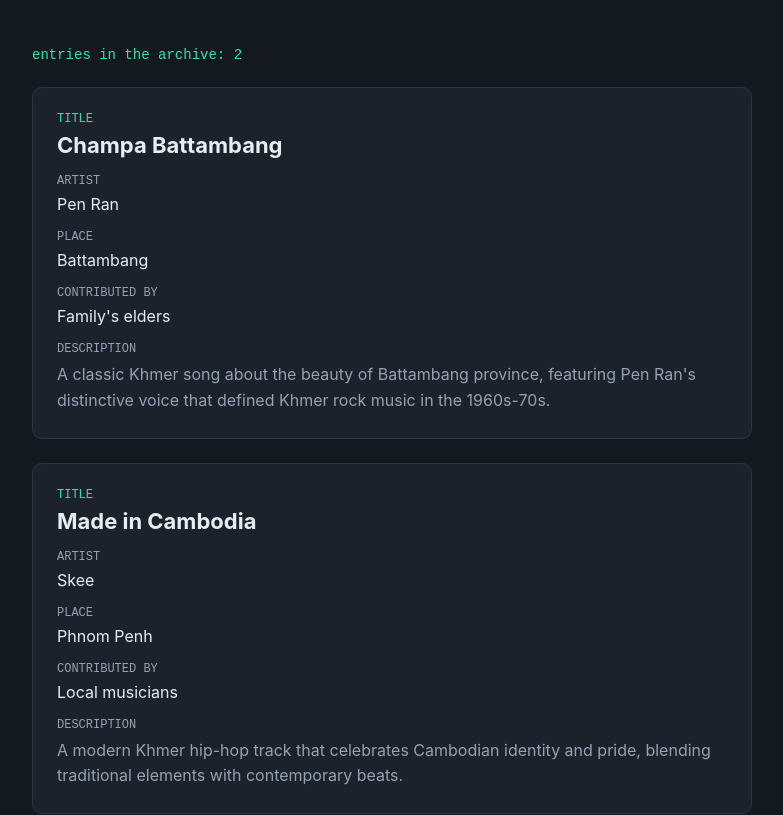
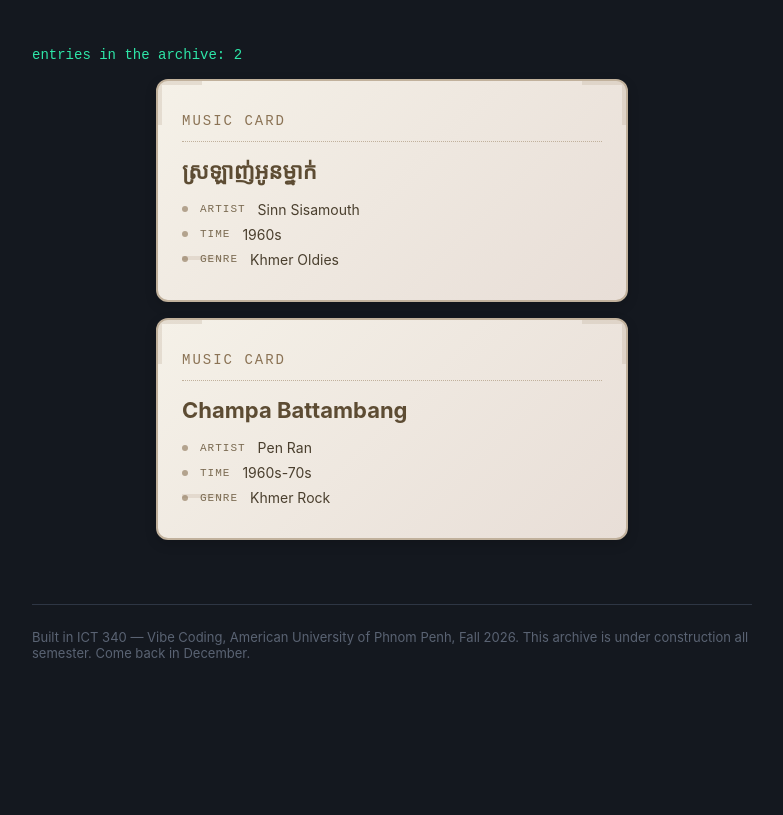
Before and after one commit to dy-nobsokun1/khmer-music-collection, a Next.js app: page / in a window 1280 px wide. Shown: the part 525-1340 px from the top of the page, without its empty margins (248-1031 px from the left). After the commit the page ends 1266 px from the top, so only its background shows below. Built offline with nearby package versions, Linux system fonts and the light colour scheme.

Commit message:
add vintage

```diff
--- a/app/page.js
+++ b/app/page.js
@@ -1,5 +1,5 @@
 import collection from "../collection.config.js";
-import EntryCard from "../components/EntryCard";
+import MusicPostcard from "../components/MusicPostcard";
 
 const styles = {
   wrap: {
@@ -60,18 +60,16 @@ const styles = {
 export default function Home() {
   const entries = [
     {
+      title: "ស្រឡាញ់អូនម្នាក់",
+      artist: "Sinn Sisamouth",
+      time: "1960s",
+      genre: "Khmer Oldies"
+    },
+    {
       title: "Champa Battambang",
       artist: "Pen Ran",
-      description: "A classic Khmer song about the beauty of Battambang province, featuring Pen Ran's distinctive voice that defined Khmer rock music in the 1960s-70s.",
-      contributor: "Family's elders",
-      place: "Battambang"
-    },
-    {
-      title: "Made in Cambodia",
-      artist: "Skee",
-      description: "A modern Khmer hip-hop track that celebrates Cambodian identity and pride, blending traditional elements with contemporary beats.",
-      contributor: "Local musicians",
-      place: "Phnom Penh"
+      time: "1960s-70s",
+      genre: "Khmer Rock"
     }
   ];
 
@@ -93,7 +91,7 @@ export default function Home() {
       <p style={styles.count}>entries in the archive: {entries.length}</p>
 
       {entries.map((entry, index) => (
-        <EntryCard key={index} entry={entry} />
+        <MusicPostcard key={index} entry={entry} />
       ))}
 
       <footer style={styles.footer}>
```
